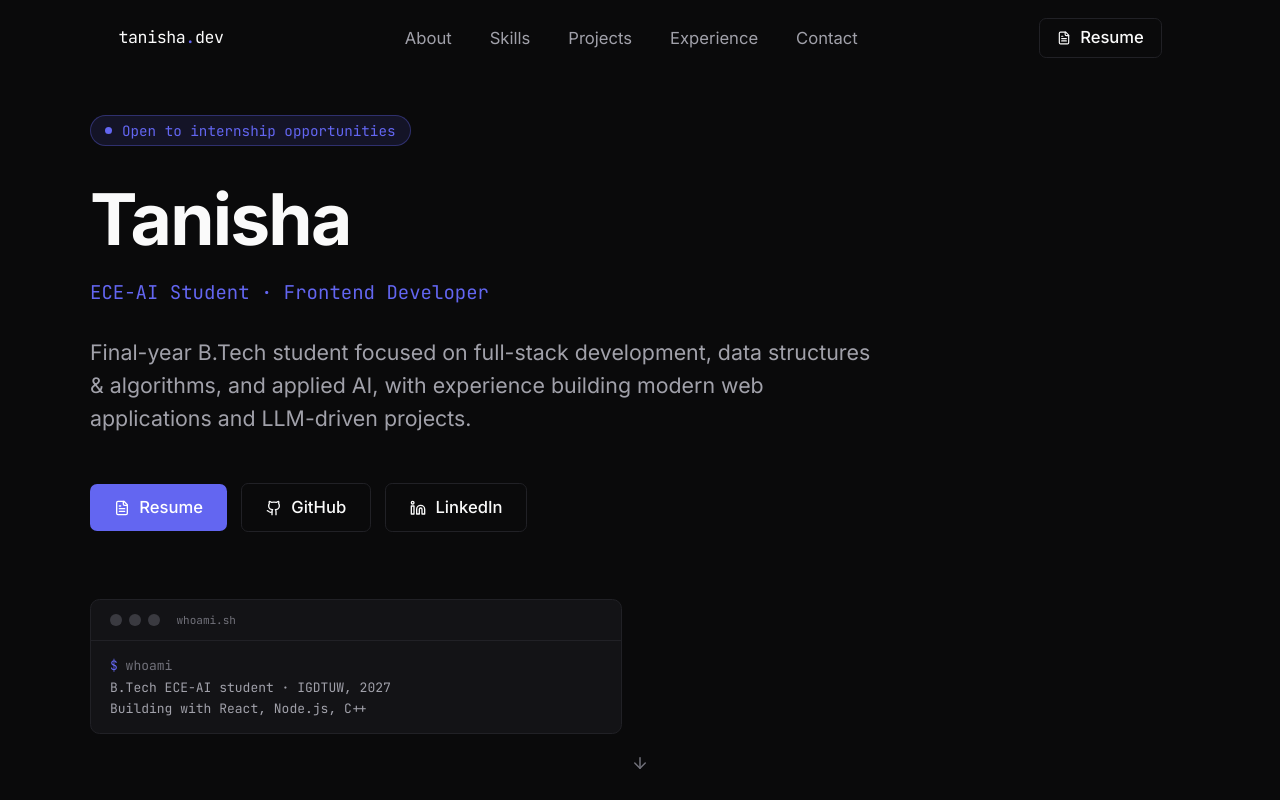
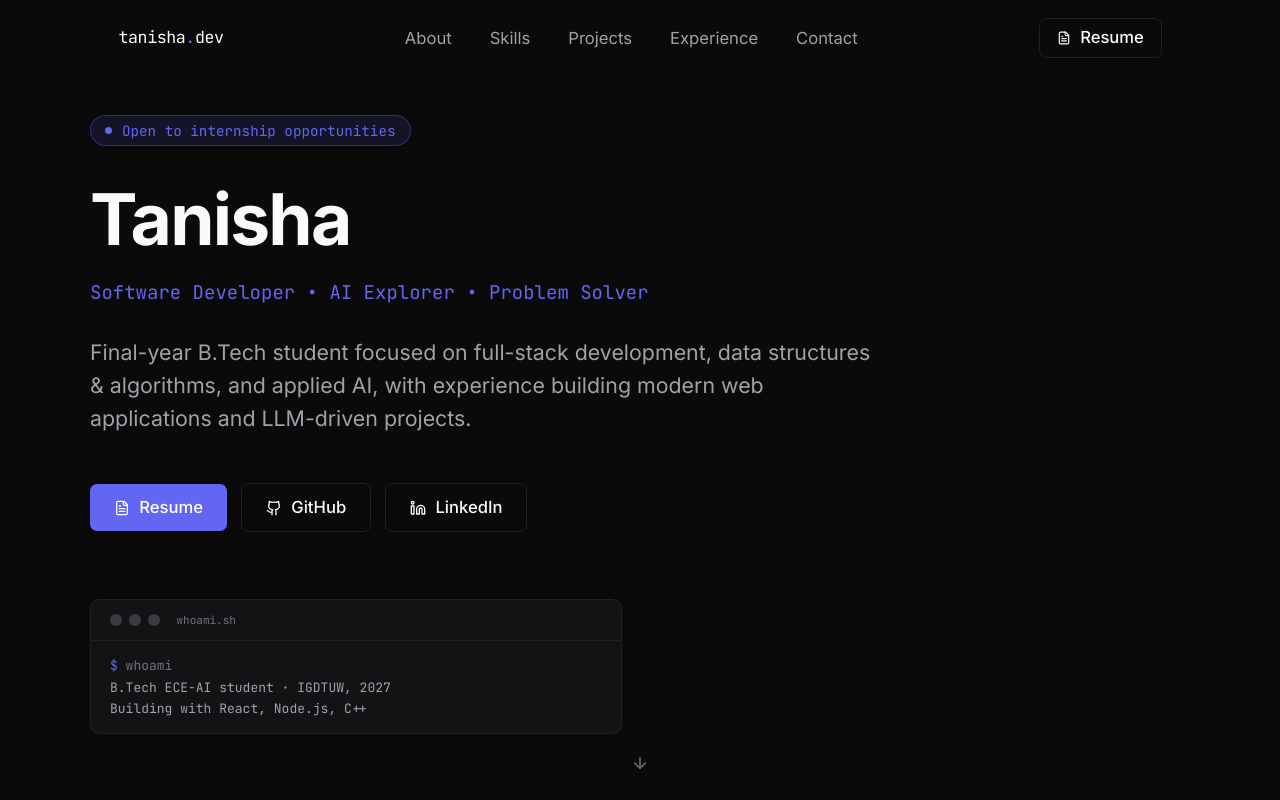
Before and after one commit to TAnisha016/tanisha-portfolio, a React (Vite) app: page / in a window 1280 px wide. Shown: the top 800 px of the page. Built offline with nearby package versions, Linux system fonts and the light colour scheme.

Commit message:
hero section update

```diff
--- a/src/data/portfolio.js
+++ b/src/data/portfolio.js
@@ -2,7 +2,7 @@
 
 export const profile = {
   name: 'Tanisha',
-  role: 'ECE-AI Student · Frontend Developer',
+  role: 'Software Developer • AI Explorer • Problem Solver',
   tagline:
     "Final-year B.Tech student focused on full-stack development, data structures & algorithms, and applied AI, with experience building modern web applications and LLM-driven projects.",
   email: 'tanisha01603@gmail.com',
```
